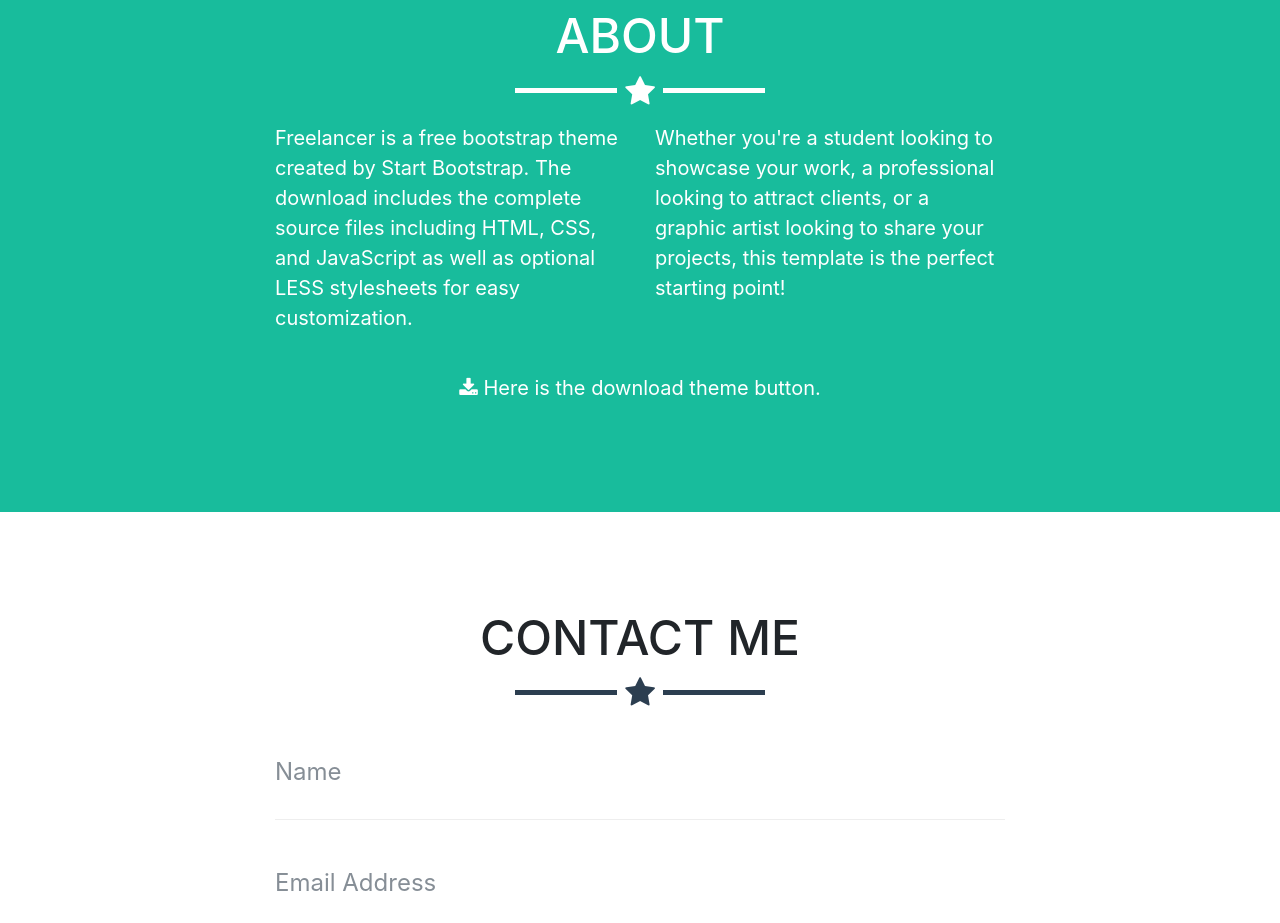
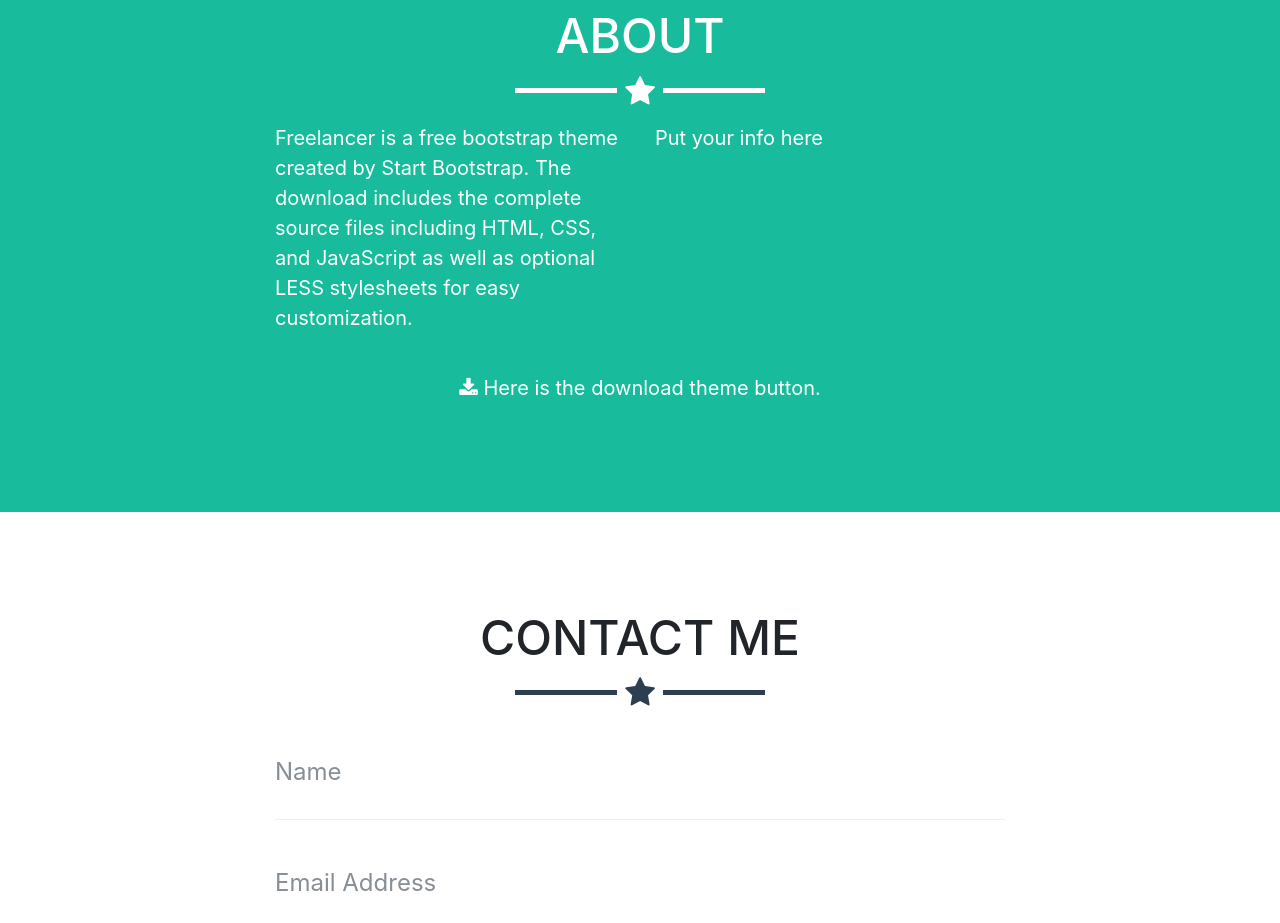
Before and after one commit to hfeger4/freelancer-portfolio, a website with bundled scripts: page index.html in a window 1280 px wide. Shown: the part 1760-2683 px from the top of the page. Built offline with nearby package versions, Linux system fonts and the light colour scheme.

Commit message:
add portfolio position

```diff
--- a/index.html
+++ b/index.html
@@ -141,7 +141,7 @@
             <p>Freelancer is a free bootstrap theme created by Start Bootstrap. The download includes the complete source files including HTML, CSS, and JavaScript as well as optional LESS stylesheets for easy customization.</p>
           </div>
           <div class="col-lg-4 mr-auto">
-            <p>Whether you're a student looking to showcase your work, a professional looking to attract clients, or a graphic artist looking to share your projects, this template is the perfect starting point!</p>
+            <p>Put your info here</p>
           </div>
           <div class="col-lg-8 mx-auto text-center">
             <a href="#" class="btn btn-lg btn-outline">
```
